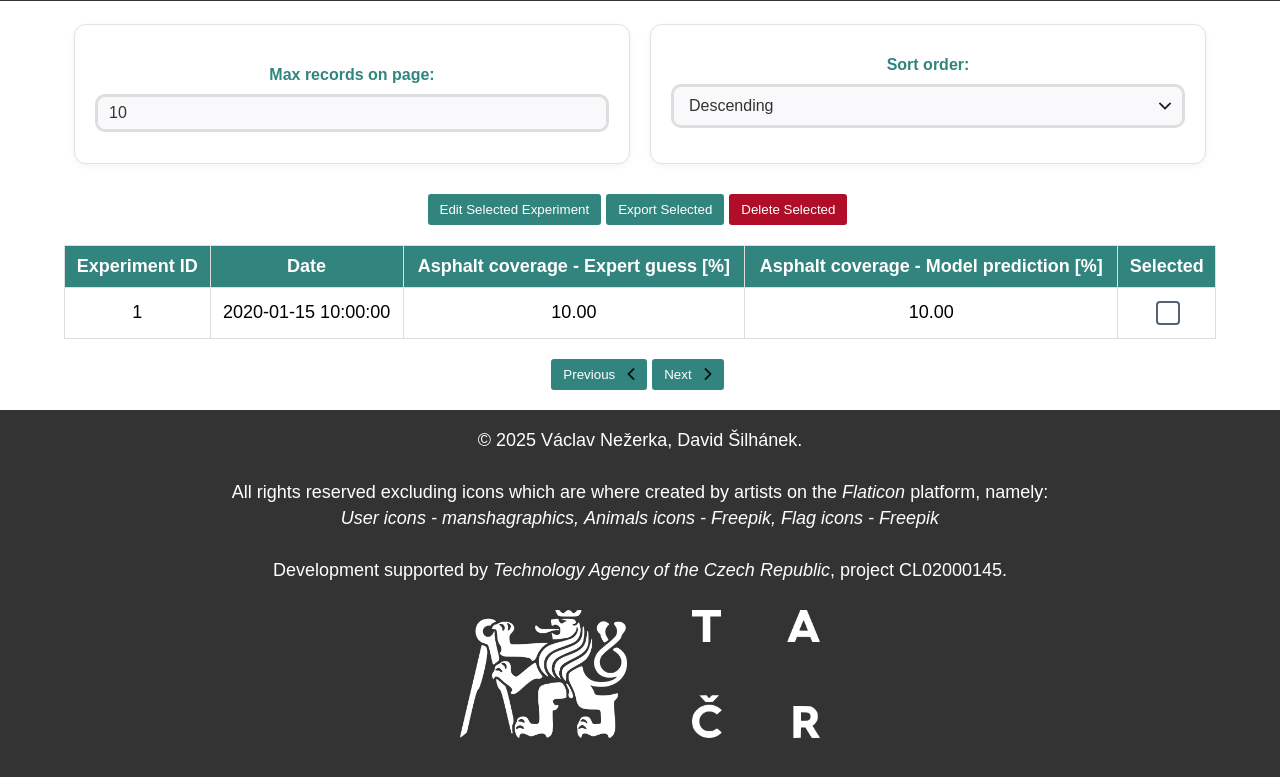
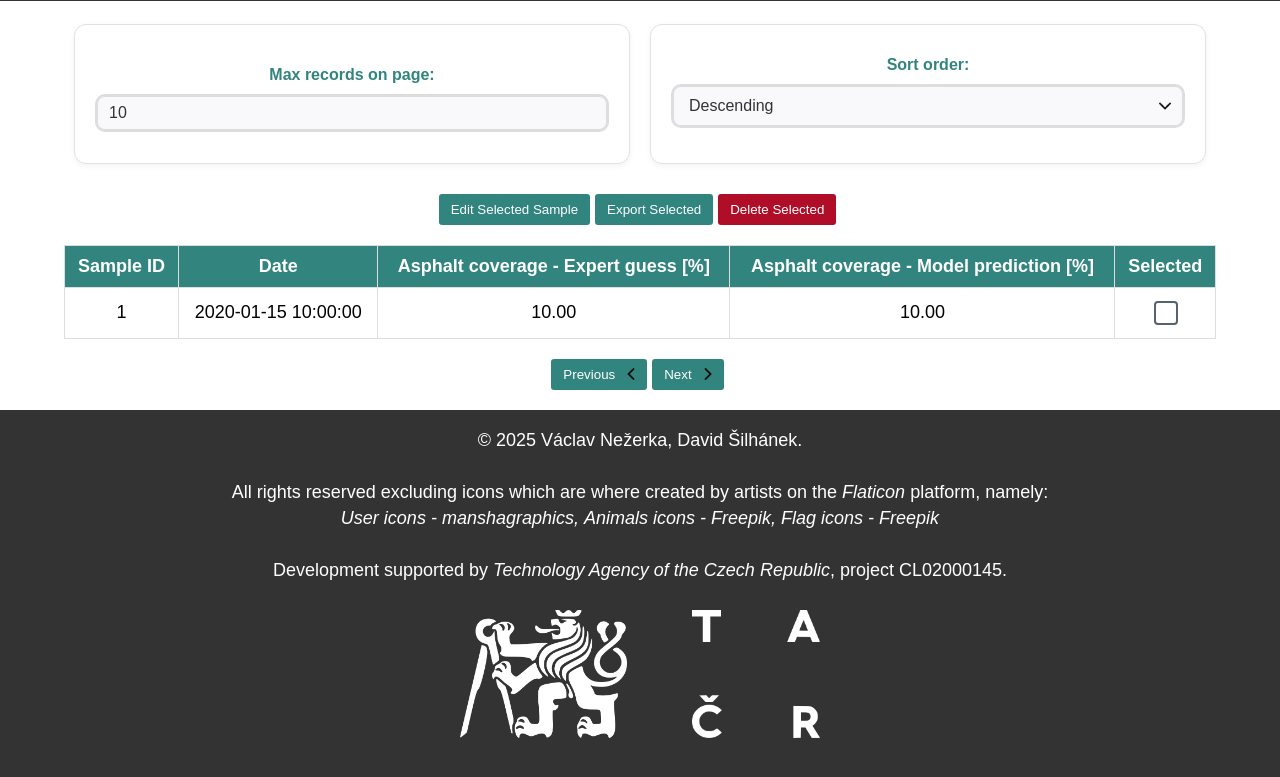
Before and after one commit to VaclavNezerka/PyPAIS_web.py, a Flask app: page /experiments in a window 1280 px wide. Shown: the part 182-959 px from the top of the page. Run offline with Flask 3, Linux system fonts and the light colour scheme; a user stored in the database is signed in; tables that the repository leaves empty hold one stand-in row (values such as "Sample post"); a database or web service that is not in the repository returns one stand-in record (values such as "Sample title"); parts of the project's set-up code (start-up, migrations or seed data) failed here and were passed over; some libraries are stand-ins or nearby versions.

Commit message:
Experiment renamed to sample.

```diff
--- a/app.py
+++ b/app.py
@@ -2426,20 +2426,20 @@ def send_node_modules(path):
 @app.route('/translations-alerts')
 def translations_alerts():
     json_translations = {
-        'noExperiment': _('No experiment data found.'),
-        'expertGuessEmpty': _('Please fill the expert guess field before evaluating the experiment.'),
+        'noExperiment': _('No sample data found.'),
+        'expertGuessEmpty': _('Please fill the expert guess field before evaluating the sample.'),
         'evaluationCompleted': _('Evaluation completed. Check the console for the results.'),
         'evaluationResults': _('Evaluation results: '),
         'evaluationDemo': _('Would you like to use this app with no limitations? Store and export these results? Contact us to create an account.'),
         'noEmployeesSelected': _('No employees selected for intended action.'),
-        'noExperimentsSelectedforDeletion': _('No experiments selected for deletion.'),
-        'sureDeleteExperiments': _('Are you sure you want to delete the selected experiments?'),
+        'noExperimentsSelectedforDeletion': _('No sample selected for deletion.'),
+        'sureDeleteExperiments': _('Are you sure you want to delete the selected samples?'),
         'cannotBeUndone': _('This action cannot be undone.'),
-        'selectExperimetnsToViewDetails': _('Please select experiments to view details.'),
-        'selectJustOneExperimetnsToViewDetails': _("Please select only one experiment for viewing details."),
-        'selectAtLeastOneExperimentForExport': _('Please select at least one experiment for export.'),
-        'exportSingleExperimentNotAllowed': _('For CSN 73 6161, exporting a single experiment is not allowed.'),
-        'exportSingleExperimentProceeding': _('Do you want to proceed with exporting this single experiment?'),
+        'selectExperimetnsToViewDetails': _('Please select sample to view details.'),
+        'selectJustOneExperimetnsToViewDetails': _("Please select only one sample for viewing details."),
+        'selectAtLeastOneExperimentForExport': _('Please select at least one sample for export.'),
+        'exportSingleExperimentNotAllowed': _('For CSN 73 6161, exporting a single sample is not allowed.'),
+        'exportSingleExperimentProceeding': _('Do you want to proceed with exporting this single sample?'),
         'grantAdmin': _('Are you sure, you want to grant admin privileges to the following users?'),
         'removeAdmin': _('Are you sure, you want to remove admin privileges from the following users?'),
         'blockUser': _('Are you sure, you want to block the sign in option for the following users?'),
--- a/templates/experiments.html
+++ b/templates/experiments.html
@@ -11,7 +11,7 @@
         <meta name="viewport" content="width=device-width, initial-scale=1.0">
         <link rel="stylesheet" href="/static/styles.css">
         <link rel="stylesheet" href="/static/new_styles.css">
-        <title>{{ _('Experiment Records') }}</title>
+        <title>{{ _('Samples Records') }}</title>
     </head>
 
     <body>
@@ -22,7 +22,7 @@
             <table>
                 <thead>
                     <tr>
-                        <th>{{ _('Experiment ID') }}</th>
+                        <th>{{ _('Sample ID') }}</th>
                         <th>{{ _('Date') }}</th>
                         <th>{{ _('Asphalt coverage - ') + _('Expert guess [%%]') }}</th>
                         <th>{{ _('Asphalt coverage - ') + _('Model prediction [%%]') }}</th>
@@ -54,7 +54,7 @@
                         </div>
                     </div>
                     <div class="modern-row">
-                        <button class="btn-details" id="edit_selected">{{ _('Edit Selected Experiment') }}</button>
+                        <button class="btn-details" id="edit_selected">{{ _('Edit Selected Sample') }}</button>
                         <button class="btn-export" id="export_selected"> {{ _('Export Selected') }}</button>
                         <button class="btn-cancel" id="delete_selected">{{ _('Delete Selected') }}</button>
                     </div>
--- a/templates/experiments_admin.html
+++ b/templates/experiments_admin.html
@@ -11,7 +11,7 @@
         <meta name="viewport" content="width=device-width, initial-scale=1.0">
         <link rel="stylesheet" href="/static/styles.css">
         <link rel="stylesheet" href="/static/new_styles.css">
-        <title>{{ _('Experiment Records') }}</title>
+        <title>{{ _('Sample Records') }}</title>
     </head>
 
     <body>
@@ -22,7 +22,7 @@
             <table>
                 <thead>
                     <tr>
-                        <th>{{ _('Experiment ID') }}</th>
+                        <th>{{ _('Sample ID') }}</th>
                         <th>{{ _('Date') }}</th>
                         <th>{{ _('Performed by') }}</th>
                         <th>{{ _('Contact') }}</th>
@@ -56,7 +56,7 @@
                         </div>
                     </div>
                     <div class="modern-row">
-                        <button class="btn-details" id="edit_selected">{{ _('Edit Selected Experiment') }}</button>
+                        <button class="btn-details" id="edit_selected">{{ _('Edit Selected Sample') }}</button>
                         <button class="btn-export" id="export_selected"> {{ _('Export Selected') }}</button>
                         <button class="btn-cancel" id="delete_selected">{{ _('Delete Selected') }}</button>
                     </div>
--- a/templates/language_switcher.html
+++ b/templates/language_switcher.html
@@ -1,9 +1,11 @@
 <div class="nav-dropdown">
+
   <button id="current-lang-btn" class="lang-btn" value="en">
     <img id="current-lang-icon" src="/static/language_icons/icon_{{ session.lang or 'en' }}.png" alt="English"
       class="current-lang">
     <span class="arrow">▼</span>
   </button>
+
   <div class="lang-menu">
     <a id="cs" title="Česky">
       <img src="/static/language_icons/icon_cs.png" alt="Česky"> Česky
@@ -12,6 +14,7 @@
       <img src="/static/language_icons/icon_en.png" alt="English"> English
     </a>
   </div>
+
 </div>
 
 <script src="/static/script_lang.js"></script>
```
Also changed, not shown: translations/cs/LC_MESSAGES/messages.po, 2 other files.
